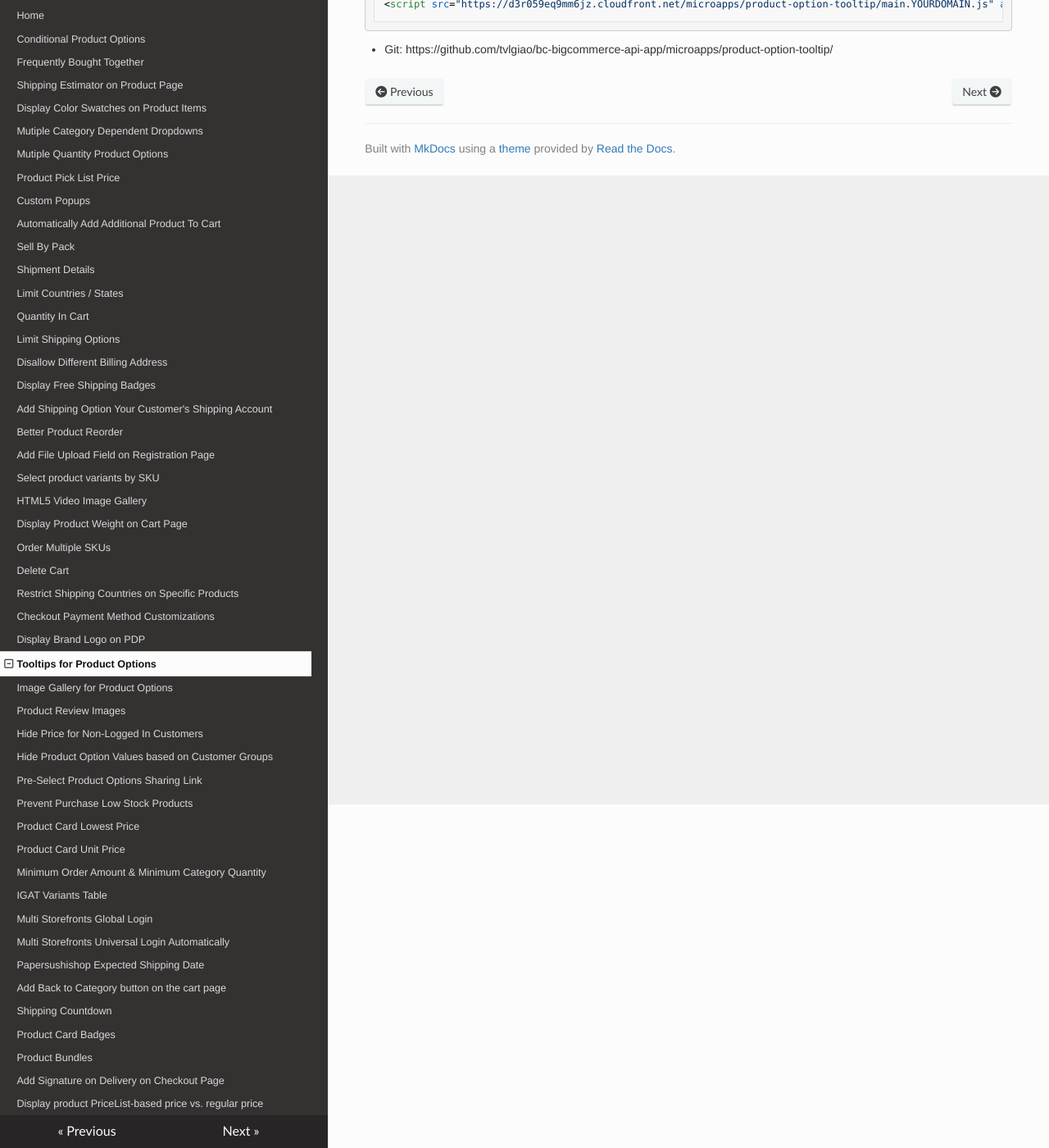
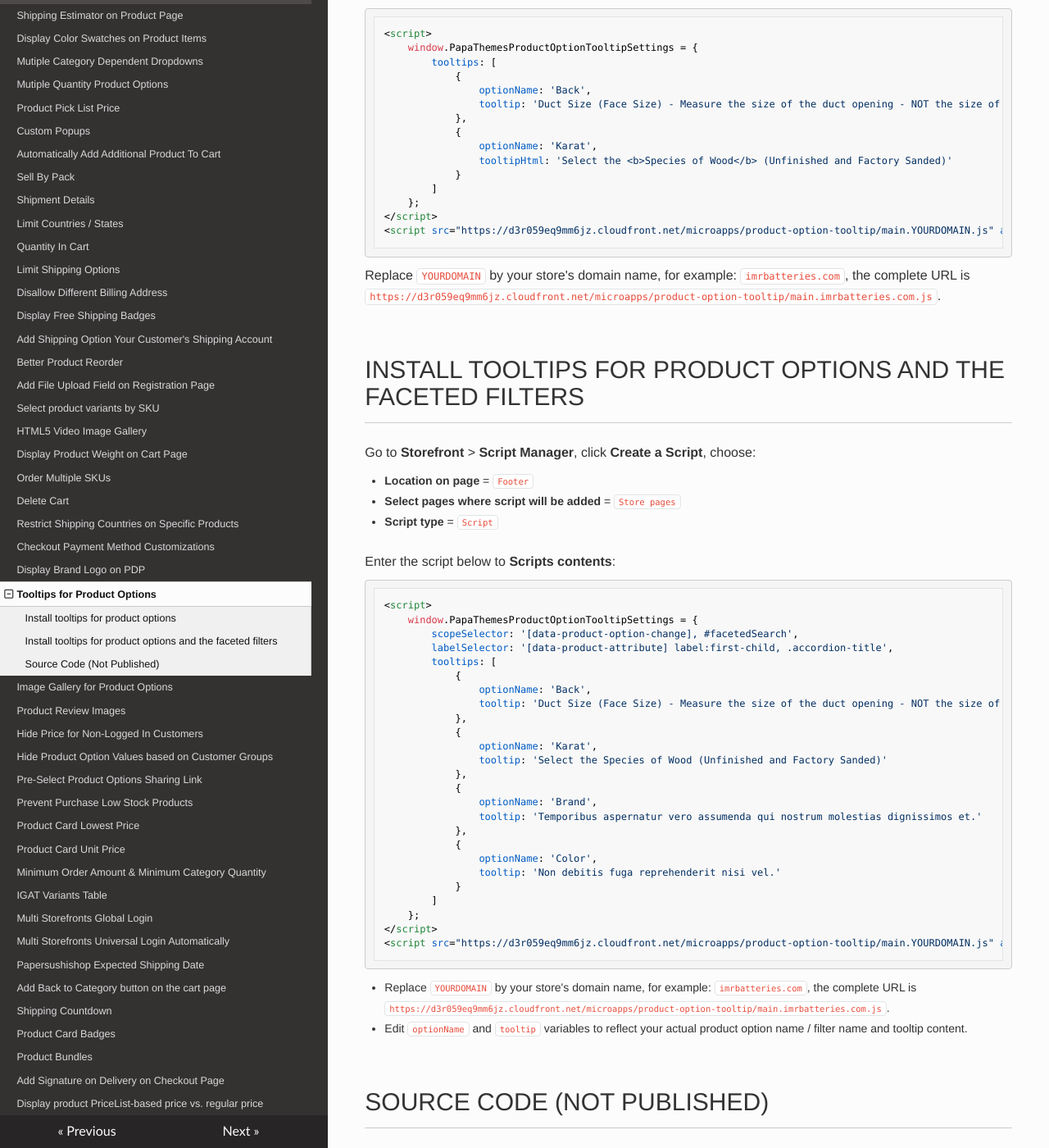
Before and after one commit to tvlgiao/bc-addons-docs, an MkDocs documentation site: the page built from docs/product-option-tooltip.md, in a window 1280 px wide and 1400 px high, scrolled down 419 px. Shown: the whole window at 82% size. Built offline with MkDocs 1.6.1, drawn with Linux system fonts in a browser that asks for light colours; nearby versions of some CDN libraries; some of the changed text lies outside the part shown.

Commit message:
Update product option tooltip, file upload, producr card unit price

````diff
--- a/docs/product-option-tooltip.md
+++ b/docs/product-option-tooltip.md
@@ -1,4 +1,14 @@
 # Tooltips for Product Options
+
+## Install tooltips for product options
+
+Go to **Storefront** > **Script Manager**, click **Create a Script**, choose:
+
+- **Location on page** = `Footer`
+- **Select pages where script will be added** = `Store pages`
+- **Script type** = `Script`
+
+Enter the script below to **Scripts contents**:
 
 ```html
 <script>
@@ -10,7 +20,7 @@
             },
             {
                 optionName: 'Karat',
-                tooltip: 'Select the Species of Wood (Unfinished and Factory Sanded)'
+                tooltipHtml: 'Select the <b>Species of Wood</b> (Unfinished and Factory Sanded)'
             }
         ]
     };
@@ -18,4 +28,50 @@
 <script src="https://d3r059eq9mm6jz.cloudfront.net/microapps/product-option-tooltip/main.YOURDOMAIN.js" async defer></script>
 ```
 
+Replace `YOURDOMAIN` by your store's domain name, for example: `imrbatteries.com`, the complete URL is `https://d3r059eq9mm6jz.cloudfront.net/microapps/product-option-tooltip/main.imrbatteries.com.js`.
+
+## Install tooltips for product options and the faceted filters
+
+Go to **Storefront** > **Script Manager**, click **Create a Script**, choose:
+
+- **Location on page** = `Footer`
+- **Select pages where script will be added** = `Store pages`
+- **Script type** = `Script`
+
+Enter the script below to **Scripts contents**:
+
+```html
+<script>
+    window.PapaThemesProductOptionTooltipSettings = {
+        scopeSelector: '[data-product-option-change], #facetedSearch',
+        labelSelector: '[data-product-attribute] label:first-child, .accordion-title',
+        tooltips: [
+            {
+                optionName: 'Back',
+                tooltip: 'Duct Size (Face Size) - Measure the size of the duct opening - NOT the size of the exisitng vent cover -Includes Mounting Clips for Wall Installations'
+            },
+            {
+                optionName: 'Karat',
+                tooltip: 'Select the Species of Wood (Unfinished and Factory Sanded)'
+            },
+            {
+                optionName: 'Brand',
+                tooltip: 'Temporibus aspernatur vero assumenda qui nostrum molestias dignissimos et.'
+            },
+            {
+                optionName: 'Color',
+                tooltip: 'Non debitis fuga reprehenderit nisi vel.'
+            }
+        ]
+    };
+</script>
+<script src="https://d3r059eq9mm6jz.cloudfront.net/microapps/product-option-tooltip/main.YOURDOMAIN.js" async defer></script>
+```
+
+- Replace `YOURDOMAIN` by your store's domain name, for example: `imrbatteries.com`, the complete URL is `https://d3r059eq9mm6jz.cloudfront.net/microapps/product-option-tooltip/main.imrbatteries.com.js`.
+- Edit `optionName` and `tooltip` variables to reflect your actual product option name / filter name and tooltip content.
+
+
+## Source Code (Not Published)
+
 - Git: https://github.com/tvlgiao/bc-bigcommerce-api-app/microapps/product-option-tooltip/
````
Also changed, not shown: docs/file-upload.md (+4 -0 lines), docs/product-card-unit-price.md (+1 -1 lines).
